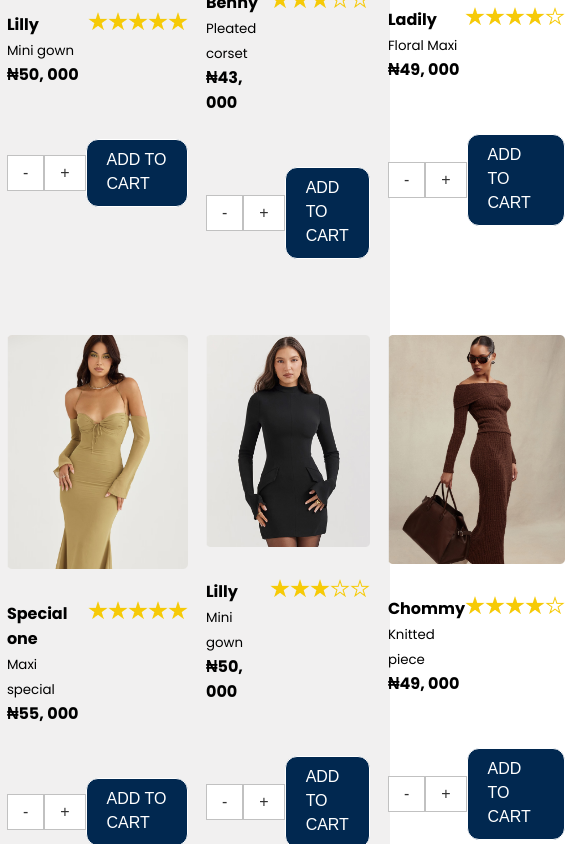
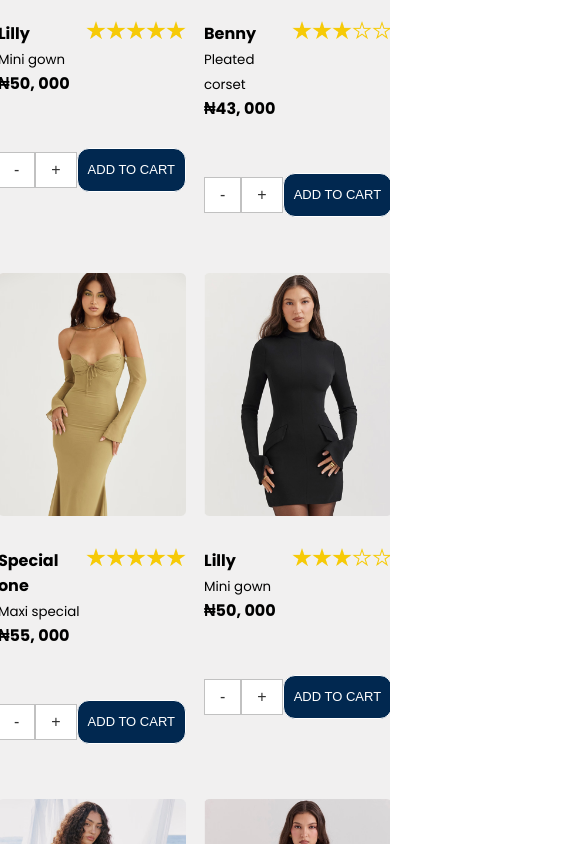
Before and after one commit to KaluDavid/Yindira-Store, a React (Vite) app: page / in a window 390 px wide. Shown: the part 1280-2124 px from the top of the page, 585 px wide, since content can reach past the window. Built offline with nearby package versions, Linux system fonts and the light colour scheme; a web font is replaced by a local one.

Commit message:
overflow fixed

```diff
--- a/src/component/Product-page/Cart.jsx
+++ b/src/component/Product-page/Cart.jsx
@@ -52,7 +52,7 @@ export function Cart() {
                     <button>-</button>
                     <button>+</button>
                   </div>
-                  <button onClick={handleClick}>{cartButton} </button>
+                  <button onClick={handleClick} className="add">{cartButton} </button>
                 </div>
               </div>
             );
--- a/src/component/Product-page/Product-Styles/cart.scss
+++ b/src/component/Product-page/Product-Styles/cart.scss
@@ -86,6 +86,8 @@
 
 .mainCart {
   @include mainCart();
+
+  overflow-x: hidden;
 }
 
 .product {
@@ -150,3 +152,13 @@ select {
   color: $white;
   font-weight: 700;
 }
+
+@media screen and (max-width: 1078px) {
+  .add {
+    white-space: nowrap;
+    padding: 9px 10px;
+
+    font-size: 13px;
+    font-weight: 500
+  }
+}
--- a/src/component/Product-page/Product-Styles/footer.scss
+++ b/src/component/Product-page/Product-Styles/footer.scss
@@ -16,7 +16,6 @@
   gap: 36px;
   @include flexItem();
   align-items: flex-start;
-  // flex-wrap: wrap
 }
 
 @mixin colLink {
@@ -56,6 +55,8 @@
 // Implemented styling to tags
 footer {
   @include footer();
+  overflow-x: hidden;
+
 }
 
 section {
@@ -64,6 +65,7 @@ section {
 
 .links {
   @include section();
+  flex-wrap: wrap;
 }
 
 .links div {
@@ -97,6 +99,8 @@ button {
   @include socialLinks();
 }
 
-
-@media screen and (max-width: 1102px) {
+@media screen and (max-width: 768px) {
+  section {
+flex-wrap: wrap;
+ }
 }
--- a/src/component/Product-page/Product-Styles/heroStyle.scss
+++ b/src/component/Product-page/Product-Styles/heroStyle.scss
@@ -215,6 +215,5 @@ button:hover {
     text-align: left;
   }
 
-  .heroImage {
-  }
+
 }
```
